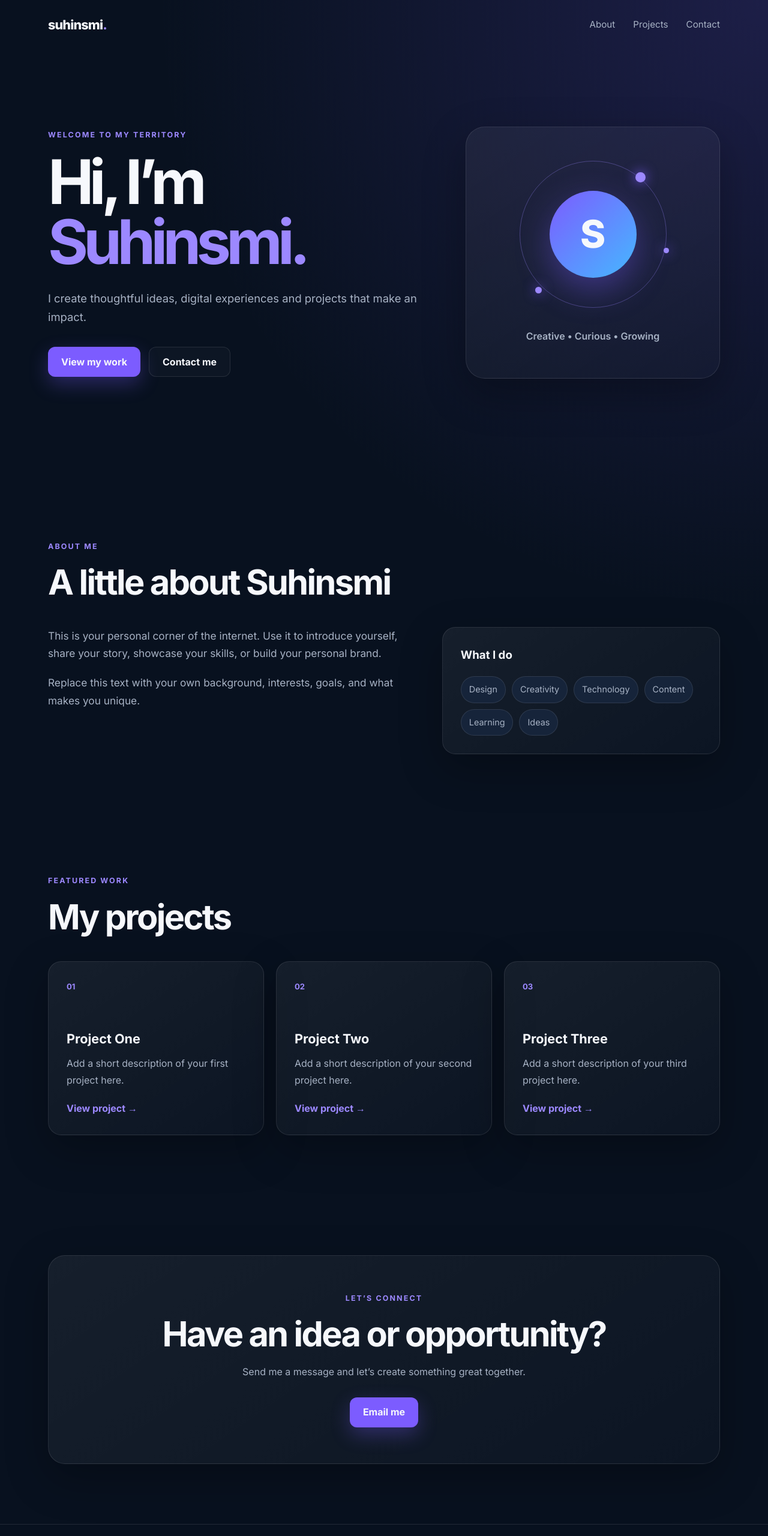
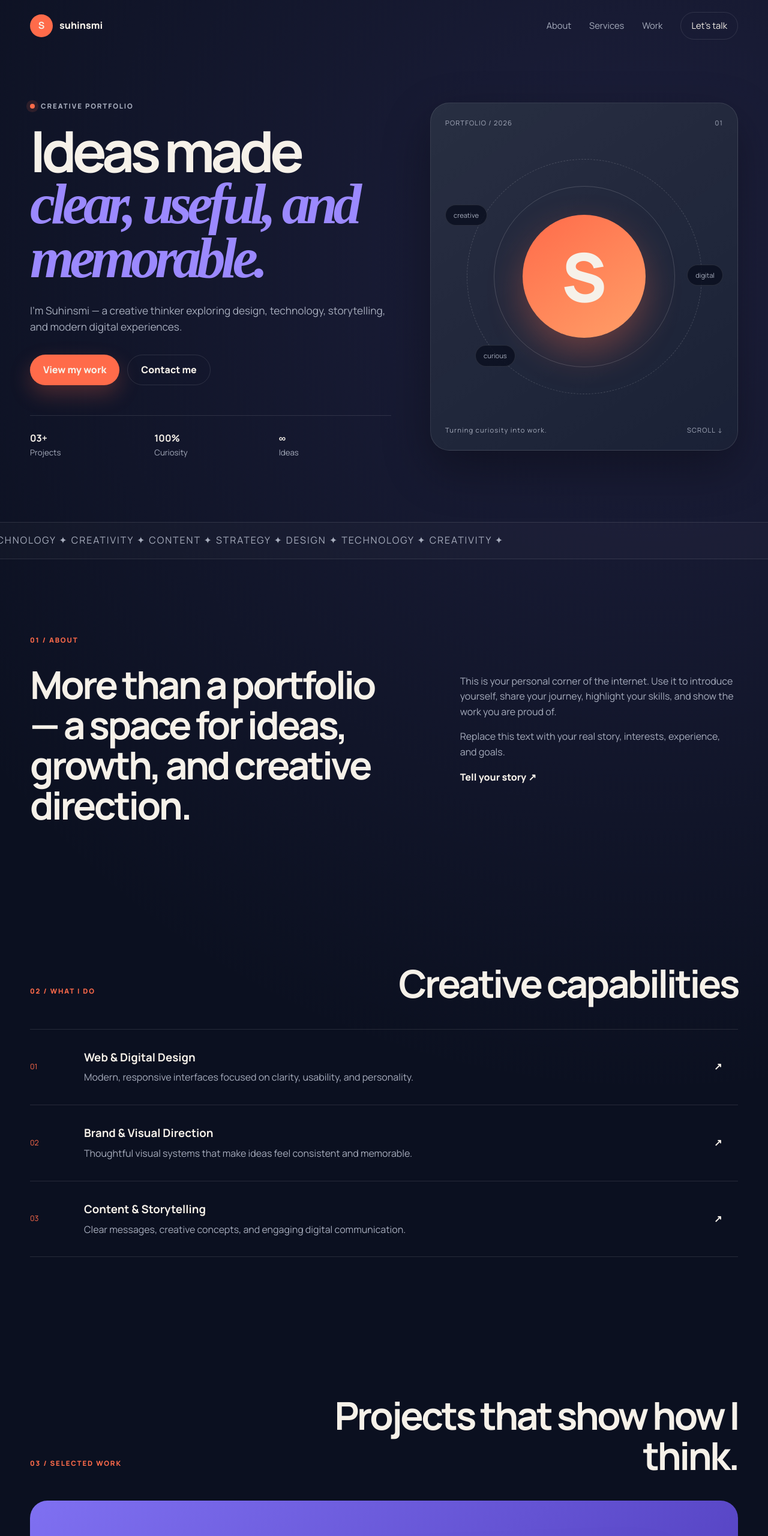
Before and after one commit to Suhin-ahmad08/suhinsmi, a plain HTML site: page index.html in a window 1280 px wide. Shown: the top 2560 px of the page at 60% size. Drawn offline with Linux system fonts and the light colour scheme; a web font is replaced by a local one.

Commit message:
Add files via upload

```diff
--- a/index.html
+++ b/index.html
@@ -1,133 +1,87 @@
-<!DOCTYPE html>
+<!doctype html>
 <html lang="en">
 <head>
-  <meta charset="UTF-8" />
-  <meta name="viewport" content="width=device-width, initial-scale=1.0" />
-  <meta name="description" content="Suhinsmi — personal portfolio and creative website." />
-  <title>Suhinsmi</title>
+  <meta charset="utf-8">
+  <meta name="viewport" content="width=device-width,initial-scale=1">
+  <meta name="description" content="Suhinsmi — creative portfolio">
+  <title>Suhinsmi — Portfolio</title>
   <link rel="preconnect" href="https://fonts.googleapis.com">
   <link rel="preconnect" href="https://fonts.gstatic.com" crossorigin>
-  <link href="https://fonts.googleapis.com/css2?family=Inter:wght@400;500;600;700;800&display=swap" rel="stylesheet">
-  <link rel="stylesheet" href="styles.css" />
+  <link href="https://fonts.googleapis.com/css2?family=Manrope:wght@400;500;600;700;800&family=Playfair+Display:ital,wght@1,700&display=swap" rel="stylesheet">
+  <link rel="stylesheet" href="styles.css">
 </head>
 <body>
-  <header class="site-header">
-    <a href="#home" class="logo">suhinsmi<span>.</span></a>
-
-    <button class="menu-button" aria-label="Open navigation" aria-expanded="false">
-      <span></span>
-      <span></span>
-      <span></span>
-    </button>
-
-    <nav class="nav-links">
-      <a href="#about">About</a>
-      <a href="#projects">Projects</a>
-      <a href="#contact">Contact</a>
-    </nav>
+<header>
+  <a class="brand" href="#home"><b>S</b><span>suhinsmi</span></a>
+  <button class="menu" aria-label="Toggle menu"><i></i><i></i></button>
+  <nav><a href="#about">About</a><a href="#services">Services</a><a href="#work">Work</a><a class="pill" href="#contact">Let’s talk</a></nav>
 </header>
 
 <main>
-    <section class="hero" id="home">
-      <div class="hero-copy reveal">
-        <p class="eyebrow">WELCOME TO MY TERRITORY</p>
-        <h1>Hi, I’m <span>Suhinsmi.</span></h1>
-        <p class="hero-text">
-          I create thoughtful ideas, digital experiences and projects that make an impact.
-        </p>
-        <div class="hero-actions">
-          <a href="#projects" class="button primary">View my work</a>
-          <a href="#contact" class="button secondary">Contact me</a>
+<section class="hero shell" id="home">
+  <div class="copy reveal">
+    <p class="eyebrow"><span></span> CREATIVE PORTFOLIO</p>
+    <h1>Ideas made <em>clear, useful, and memorable.</em></h1>
+    <p class="intro">I’m Suhinsmi — a creative thinker exploring design, technology, storytelling, and modern digital experiences.</p>
+    <div class="actions"><a class="button primary" href="#work">View my work</a><a class="button ghost" href="#contact">Contact me</a></div>
+    <div class="stats"><div><strong>03+</strong><small>Projects</small></div><div><strong>100%</strong><small>Curiosity</small></div><div><strong>∞</strong><small>Ideas</small></div></div>
   </div>
-      </div>
-
-      <div class="hero-card reveal">
-        <div class="profile-orbit">
-          <div class="profile-circle">S</div>
-          <span class="orbit-dot dot-one"></span>
-          <span class="orbit-dot dot-two"></span>
-          <span class="orbit-dot dot-three"></span>
-        </div>
-        <p>Creative • Curious • Growing</p>
-      </div>
-    </section>
-
-    <section class="section about" id="about">
-      <div class="section-heading reveal">
-        <p class="eyebrow">ABOUT ME</p>
-        <h2>A little about Suhinsmi</h2>
-      </div>
-
-      <div class="about-grid">
-        <div class="about-text reveal">
-          <p>
-            This is your personal corner of the internet. Use it to introduce yourself,
-            share your story, showcase your skills, or build your personal brand.
-          </p>
-          <p>
-            Replace this text with your own background, interests, goals, and what makes
-            you unique.
-          </p>
-        </div>
-
-        <div class="skills-card reveal">
-          <h3>What I do</h3>
-          <div class="skill-tags">
-            <span>Design</span>
-            <span>Creativity</span>
-            <span>Technology</span>
-            <span>Content</span>
-            <span>Learning</span>
-            <span>Ideas</span>
-          </div>
+  <div class="art reveal">
+    <div class="card">
+      <div class="top"><span>PORTFOLIO / 2026</span><span>01</span></div>
+      <div class="orbit"><div class="letter">S</div><span class="tag t1">creative</span><span class="tag t2">digital</span><span class="tag t3">curious</span></div>
+      <div class="bottom"><span>Turning curiosity into work.</span><span>SCROLL ↓</span></div>
     </div>
   </div>
 </section>
 
-    <section class="section projects" id="projects">
-      <div class="section-heading reveal">
-        <p class="eyebrow">FEATURED WORK</p>
-        <h2>My projects</h2>
+<div class="ticker"><div>DESIGN ✦ TECHNOLOGY ✦ CREATIVITY ✦ CONTENT ✦ STRATEGY ✦ DESIGN ✦ TECHNOLOGY ✦ CREATIVITY ✦</div></div>
+
+<section class="shell section" id="about">
+  <p class="label reveal">01 / ABOUT</p>
+  <div class="split">
+    <h2 class="reveal">More than a portfolio — a space for ideas, growth, and creative direction.</h2>
+    <div class="body reveal"><p>This is your personal corner of the internet. Use it to introduce yourself, share your journey, highlight your skills, and show the work you are proud of.</p><p>Replace this text with your real story, interests, experience, and goals.</p><a href="#contact">Tell your story ↗</a></div>
   </div>
+</section>
 
-      <div class="project-grid">
-        <article class="project-card reveal">
-          <div class="project-number">01</div>
-          <h3>Project One</h3>
-          <p>Add a short description of your first project here.</p>
-          <a href="#" aria-label="Open Project One">View project →</a>
+<section class="shell section" id="services">
+  <div class="heading reveal"><p class="label">02 / WHAT I DO</p><h2>Creative capabilities</h2></div>
+  <div class="rows">
+    <article class="reveal"><span>01</span><div><h3>Web & Digital Design</h3><p>Modern, responsive interfaces focused on clarity, usability, and personality.</p></div><b>↗</b></article>
+    <article class="reveal"><span>02</span><div><h3>Brand & Visual Direction</h3><p>Thoughtful visual systems that make ideas feel consistent and memorable.</p></div><b>↗</b></article>
+    <article class="reveal"><span>03</span><div><h3>Content & Storytelling</h3><p>Clear messages, creative concepts, and engaging digital communication.</p></div><b>↗</b></article>
+  </div>
+</section>
+
+<section class="shell section" id="work">
+  <div class="heading reveal"><p class="label">03 / SELECTED WORK</p><h2>Projects that show how I think.</h2></div>
+  <div class="projects">
+    <article class="project wide reveal">
+      <div class="visual purple"><div class="browser"><div class="dots">● ● ●</div><div class="screen"><aside></aside><section><i></i><h4></h4><h4 class="short"></h4><button></button></section></div></div></div>
+      <div class="meta"><div><small>Website Design / Creative Direction</small><h3>Project One</h3></div><a href="#">↗</a></div>
     </article>
-
-        <article class="project-card reveal">
-          <div class="project-number">02</div>
-          <h3>Project Two</h3>
-          <p>Add a short description of your second project here.</p>
-          <a href="#" aria-label="Open Project Two">View project →</a>
+    <article class="project reveal">
+      <div class="visual cream"><div class="poster"><small>CONCEPT / 02</small><strong>IDEAS<br>IN MOTION</strong><span>SUHINSMI</span></div></div>
+      <div class="meta"><div><small>Brand Concept / Visual Identity</small><h3>Project Two</h3></div><a href="#">↗</a></div>
     </article>
-
-        <article class="project-card reveal">
-          <div class="project-number">03</div>
-          <h3>Project Three</h3>
-          <p>Add a short description of your third project here.</p>
-          <a href="#" aria-label="Open Project Three">View project →</a>
+    <article class="project reveal">
+      <div class="visual orange"><div class="phone"><div class="notch"></div><div class="app"><b>S</b><i></i><i class="short"></i><div><span></span><span></span></div></div></div></div>
+      <div class="meta"><div><small>Mobile Experience / UI Concept</small><h3>Project Three</h3></div><a href="#">↗</a></div>
     </article>
   </div>
 </section>
 
-    <section class="section contact" id="contact">
-      <div class="contact-card reveal">
-        <p class="eyebrow">LET’S CONNECT</p>
-        <h2>Have an idea or opportunity?</h2>
-        <p>Send me a message and let’s create something great together.</p>
-        <a class="button primary" href="mailto:suhinahmad08@outlook.com">Email me</a>
-      </div>
+<section class="shell section">
+  <div class="quote reveal"><span>“</span><h2>Good work begins with curiosity and becomes meaningful when it helps people.</h2><p>— Suhinsmi</p></div>
+</section>
+
+<section class="shell section" id="contact">
+  <div class="contact reveal"><div><p class="eyebrow"><span></span> LET’S BUILD SOMETHING</p><h2>Have an idea or opportunity in mind?</h2></div><div><p>Replace the email below with your real email address.</p><a class="button light" href="mailto:hello@example.com">hello@example.com ↗</a></div></div>
 </section>
 </main>
 
-  <footer>
-    <p>© <span id="year"></span> Suhinsmi. Built with care.</p>
-  </footer>
-
+<footer class="shell"><div class="brand"><b>S</b><span>suhinsmi</span></div><p>© <span id="year"></span> Suhinsmi</p><a href="#home">Back to top ↑</a></footer>
 <script src="script.js"></script>
 </body>
 </html>
--- a/script.js
+++ b/script.js
@@ -1,29 +1 @@
-const menuButton = document.querySelector(".menu-button");
-const navLinks = document.querySelector(".nav-links");
-
-menuButton.addEventListener("click", () => {
-  const isOpen = navLinks.classList.toggle("open");
-  menuButton.setAttribute("aria-expanded", String(isOpen));
-});
-
-document.querySelectorAll(".nav-links a").forEach((link) => {
-  link.addEventListener("click", () => {
-    navLinks.classList.remove("open");
-    menuButton.setAttribute("aria-expanded", "false");
-  });
-});
-
-document.getElementById("year").textContent = new Date().getFullYear();
-
-const observer = new IntersectionObserver(
-  (entries) => {
-    entries.forEach((entry) => {
-      if (entry.isIntersecting) {
-        entry.target.classList.add("visible");
-      }
-    });
-  },
-  { threshold: 0.12 }
-);
-
-document.querySelectorAll(".reveal").forEach((element) => observer.observe(element));
+const m=document.querySelector('.menu'),n=document.querySelector('nav');m.addEventListener('click',()=>n.classList.toggle('open'));document.querySelectorAll('nav a').forEach(a=>a.addEventListener('click',()=>n.classList.remove('open')));document.getElementById('year').textContent=new Date().getFullYear();const o=new IntersectionObserver(es=>es.forEach(e=>{if(e.isIntersecting){e.target.classList.add('show');o.unobserve(e.target)}}),{threshold:.12});document.querySelectorAll('.reveal').forEach(e=>o.observe(e));
```
Also changed, not shown: styles.css, 1 other file. Lines whose indentation alone changed are shown as unchanged.
